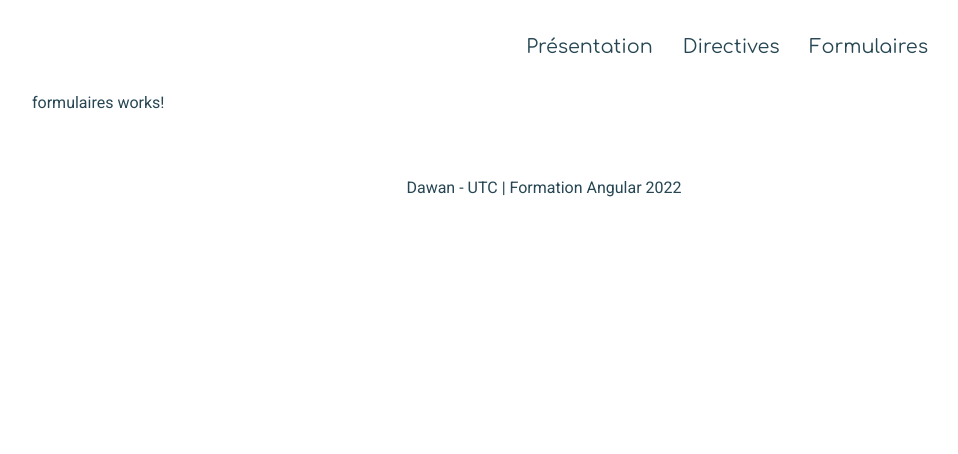
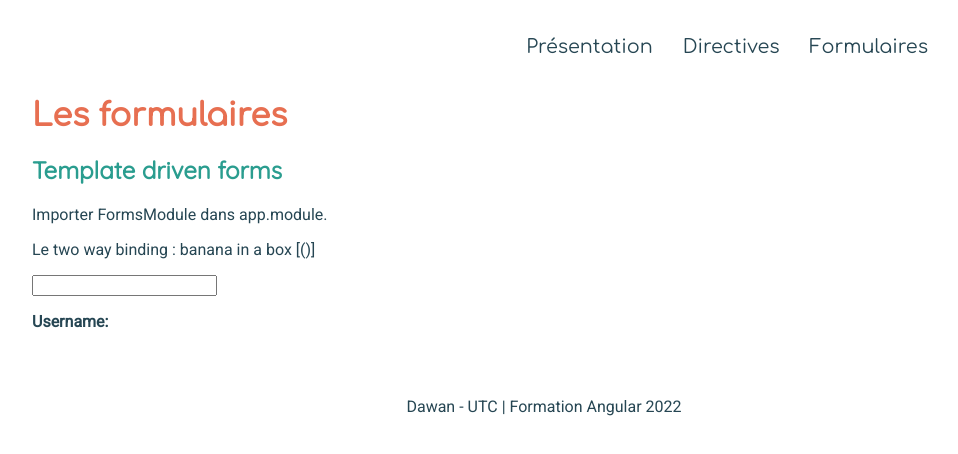
Before and after one commit to Thaisrr/utc-angular, an Angular app: page /forms in a window 1280 px wide. Shown: the top 454 px of the page, without its empty margins (96-1054 px from the left). Built offline with nearby package versions, Linux system fonts and the light colour scheme.

Commit message:
:tada: router

```diff
--- a/src/app/pages/formulaires/formulaires.component.html
+++ b/src/app/pages/formulaires/formulaires.component.html
@@ -1 +1,14 @@
-<p>formulaires works!</p>
+<h1>Les formulaires</h1>
+
+<section>
+  <h2>Template driven forms</h2>
+
+  <p>Importer FormsModule dans app.module.</p>
+  <p>Le two way binding : banana in a box [()]</p>
+  <div>
+    <input [(ngModel)]="username">
+    <p><b>Username: {{username}}</b></p>
+  </div>
+
+
+</section>
--- a/src/app/pages/formulaires/formulaires.component.ts
+++ b/src/app/pages/formulaires/formulaires.component.ts
@@ -7,4 +7,6 @@ import { Component } from '@angular/core';
 })
 export class FormulairesComponent {
 
+  username: string = '';
+
 }
```
